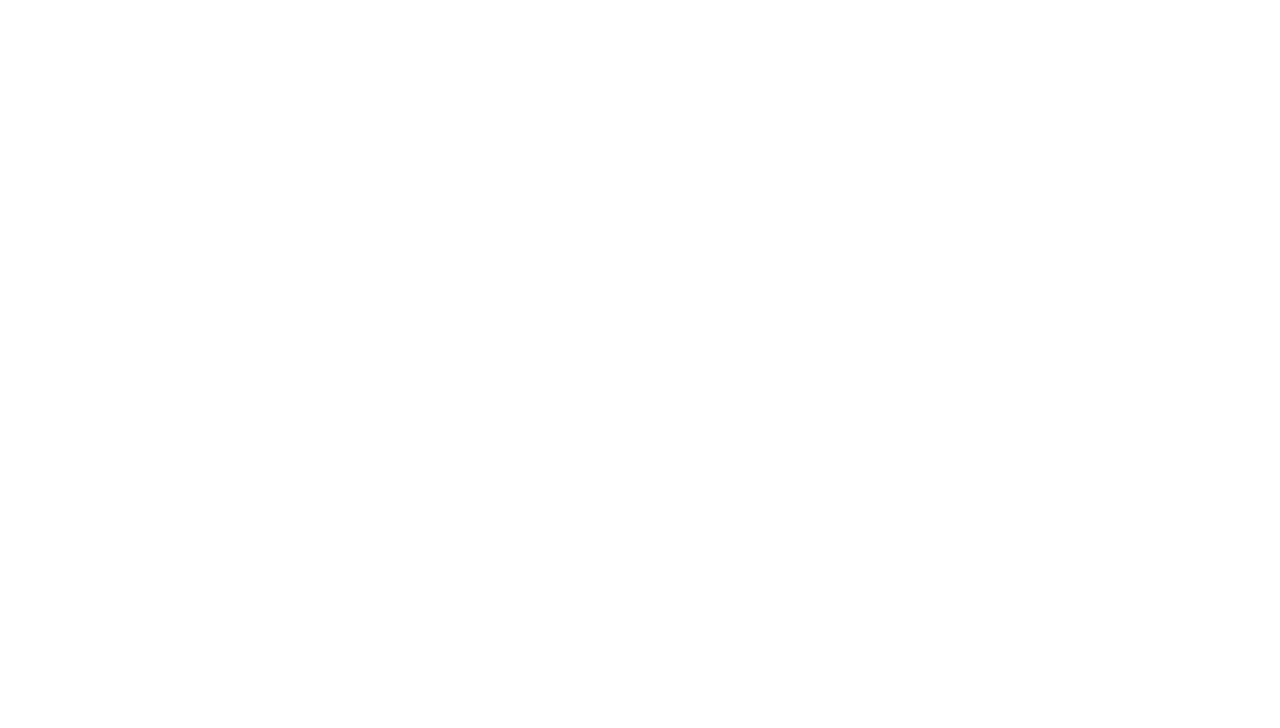
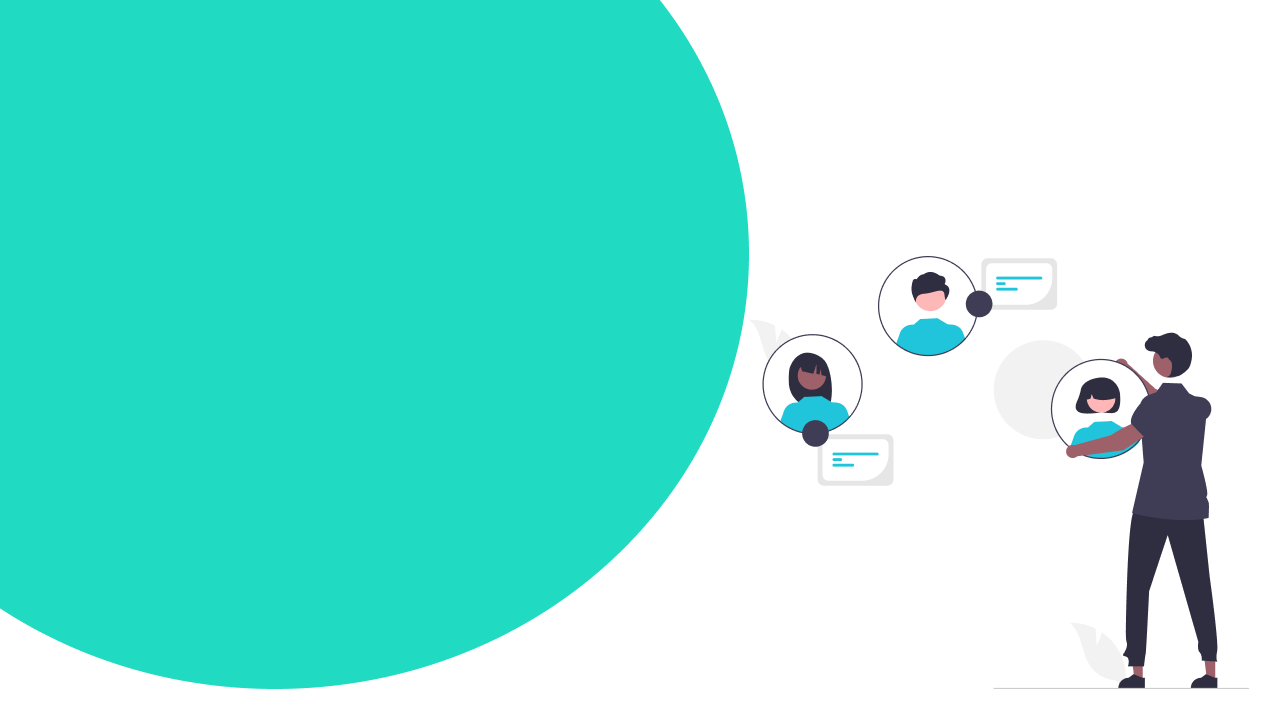
Before and after one commit to vietnguyen2358/Roomy, a React (Create React App) app in the folder client/: page /signup in a window 1280 px wide. Before the commit this address had no page. Shown: the top 728 px of the page. Built offline with nearby package versions, Linux system fonts and the light colour scheme; a web font is replaced by a local one.

Commit message:
Started Auth Form

```diff
--- a/client/src/App.js
+++ b/client/src/App.js
@@ -3,6 +3,7 @@ import { Routes, Route } from "react-router-dom";
 
 // Components
 import Home from "./components/pages/Home/Home";
+import SignUp from "./components/pages/SignUp/SignUp";
 
 function App() {
   return (
@@ -10,6 +11,7 @@ function App() {
       <Routes>
         {/* For Mobile <Navigate to="/auth" replace /> */}
         <Route path="/" element={<Home />} />
+        <Route path="/signup" element={<SignUp />} />
         {/* <Route path="/login" element={<Login />} /> */}
 
         {/* Not Found */}
--- /dev/null
+++ b/client/src/components/layout/auth/AuthForm.js
@@ -0,0 +1,23 @@
+import React from "react";
+import { useFormik } from "formik";
+
+function AuthForm(props) {
+  const { isSignUp, initialValues } = props;
+
+  const formik = useFormik({
+    initialValues,
+    onSubmit: (values) => {
+      console.log(values);
+    },
+  });
+
+  return (
+    <div className="auth-form">
+      <form onSubmit={formik.handleSubmit} className="">
+
+      </form>
+    </div>
+  );
+}
+
+export default AuthForm;
--- a/client/src/components/pages/Home/Home.js
+++ b/client/src/components/pages/Home/Home.js
@@ -1,15 +1,9 @@
-import React from "react";
+import React from 'react'
 
 function Home() {
   return (
-    <div className="home-container">
-      <img
-        src={process.env.PUBLIC_URL + "/assets/images/auth-bg.png"}
-        alt="circle"
-        className="home-container__auth-bg"
-      />
-    </div>
-  );
+    <div>Home</div>
+  )
 }
 
-export default Home;
+export default Home
--- /dev/null
+++ b/client/src/components/pages/SignUp/SignUp.js
@@ -0,0 +1,26 @@
+import React from "react";
+
+// Components
+import AuthForm from "../../layout/auth/AuthForm";
+
+function SignUp() {
+  return (
+    <div className="home-container">
+      <img
+        src={process.env.PUBLIC_URL + "/assets/images/auth-bg.png"}
+        alt="circle"
+        className="home-container__auth-bg"
+      />
+      <img
+        src={process.env.PUBLIC_URL + "/assets/images/auth-img.png"}
+        alt="people"
+        className="home-container__auth-img"
+      />
+
+      {/* Auth Form */}
+      <AuthForm />
+    </div>
+  );
+}
+
+export default SignUp;
--- a/client/src/styles/css/main.css
+++ b/client/src/styles/css/main.css
@@ -221,6 +221,26 @@ html {
   align-items: center;
 }
 
+.home-container {
+  position: relative;
+  width: 100vw;
+  height: 100vh;
+}
+.home-container__auth-bg {
+  position: absolute;
+  top: -5vh;
+  left: -5vh;
+}
+.home-container__auth-img {
+  position: absolute;
+  top: 35vh;
+  left: 0;
+  width: 50vw;
+  height: 50vh;
+  z-index: 1000;
+  object-fit: contain;
+}
+
 body {
   overflow-x: hidden;
 }/*# sourceMappingURL=main.css.map */
--- a/client/src/styles/scss/pages/home/_home.scss
+++ b/client/src/styles/scss/pages/home/_home.scss
@@ -1,8 +1,23 @@
 // Home Styles
 
 .home-container {
-
+  position: relative;
+  width: 100vw;
+  height: 100vh;
 
   &__auth-bg {
+    position: absolute;
+    top: -5vh;
+    left: -5vh;
+  }
+
+  &__auth-img {
+    position: absolute;
+    top: 35vh;
+    left: 0;
+    width: 50vw;
+    height: 50vh;
+    z-index: 1000;
+    object-fit: contain;
   }
 }
```
Also changed, not shown: client/src/components/layout/auth/FormInput.js (added, +20 -0 lines), client/public/assets/images/auth-img.png (added), 1 other file (tests, documents, lock files or other folders).
